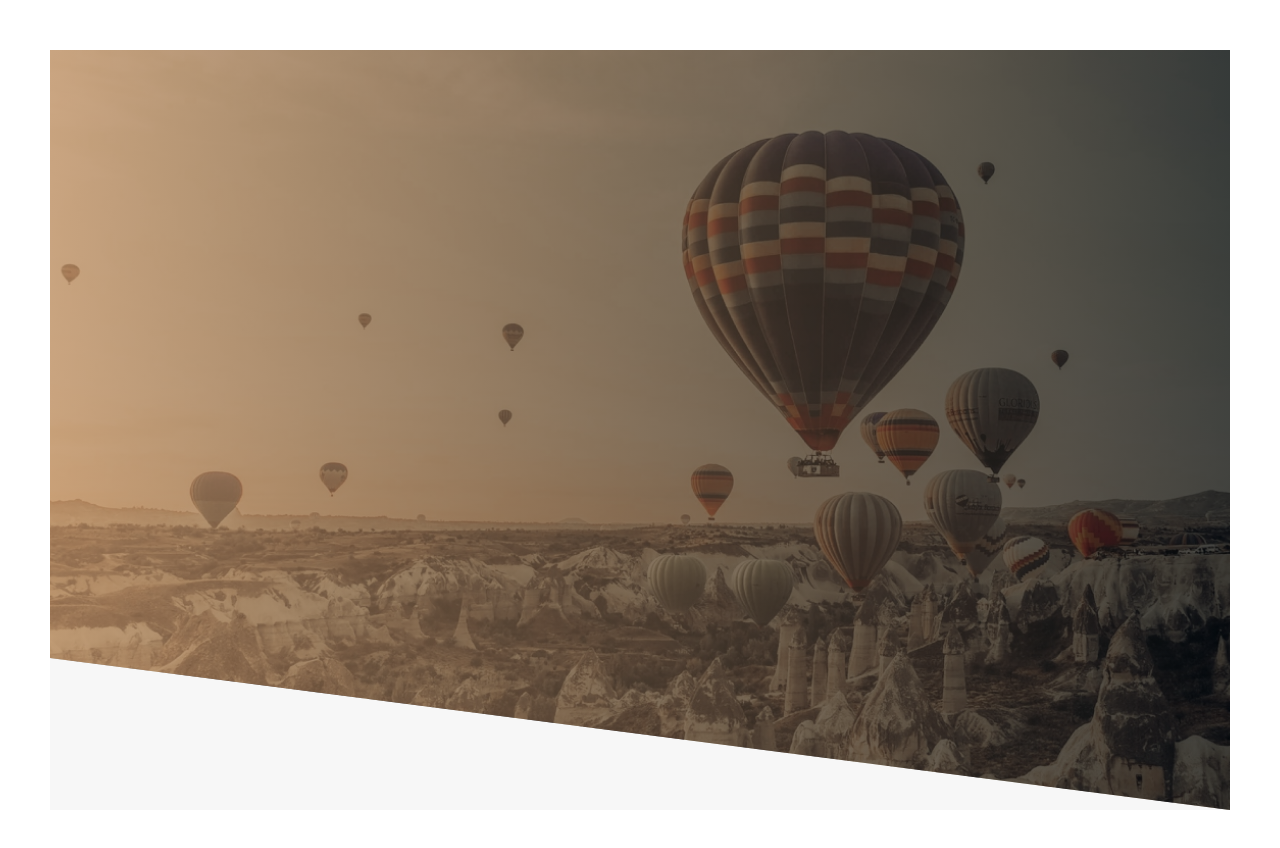
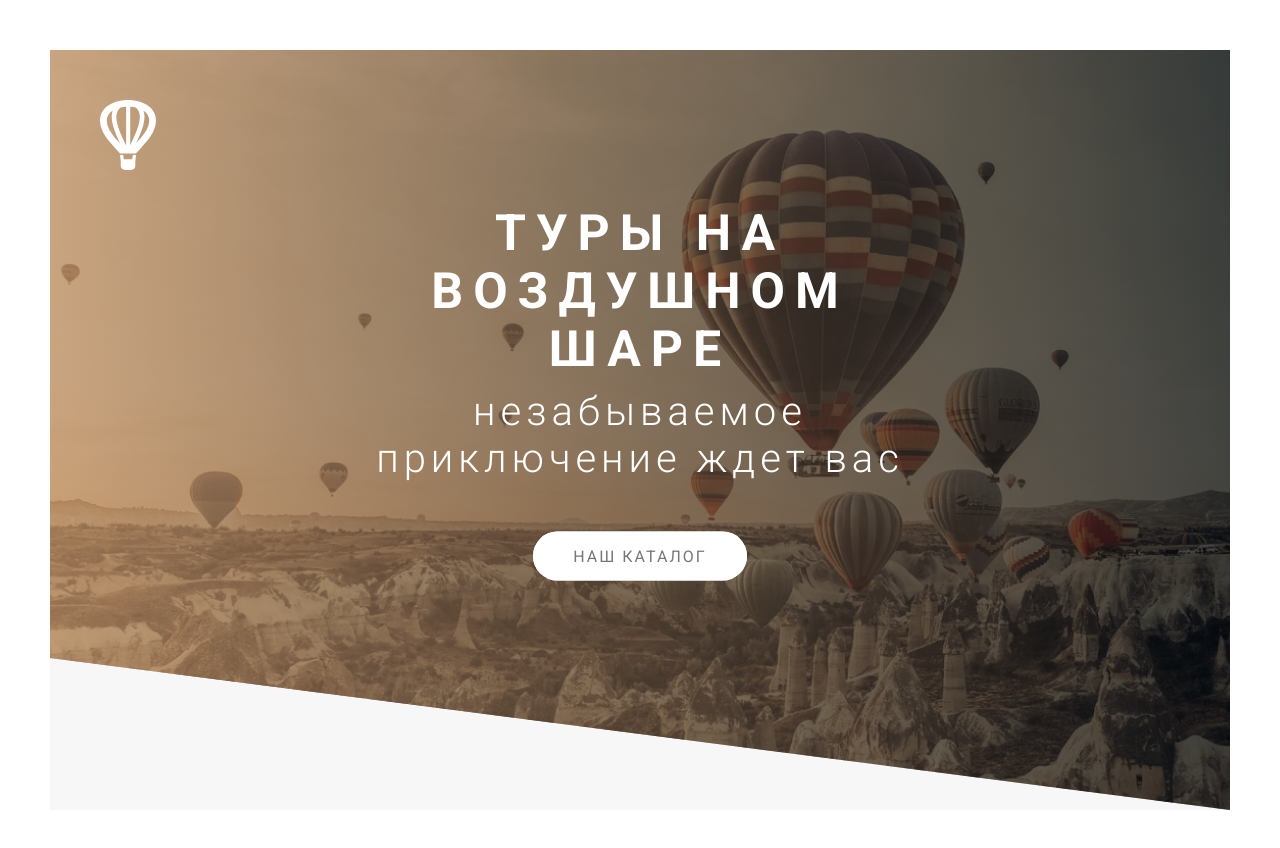
Before and after one commit to Lafoerte91/Balloon-tours, a plain HTML site: page index.html in a window 1280 px wide. Drawn offline with Linux system fonts and the light colour scheme.

Commit message:
анимация

```diff
--- a/index.html
+++ b/index.html
@@ -9,9 +9,18 @@
 </head>
 <body>
   <div class="container">
+
     <header class="header">
+      <img class="header__logo" src="/icons/Icon-logo.svg" alt="Логотип воздушный шар">
+      <div class="header__box">
+        <h1 class="title-first">
+          <span class="title-first__main">ТУРЫ НА ВОЗДУШНОМ ШАРЕ</span>
+          <span class="title-first__secondary">незабываемое приключение ждет вас</span>
+        </h1>
+        <a href="#" class="btn btn--animated">НАШ КАТАЛОГ</a>
+      </div>
+    </header>
 
-    </header>
   </div>
 </body>
 </html>
--- a/sass/style.sass
+++ b/sass/style.sass
@@ -16,6 +16,110 @@ body
   background-color: #F7F7F7
 
 .header
+  position: relative
   height: 95vh
   background: linear-gradient(90deg, rgba(186, 133, 84, 0.70) 0.03%, rgba(1, 1, 1, 0.70) 99.94%), url('/img/header-background.jpg') center / cover no-repeat
   clip-path: polygon(0 0, 100% 0, 100% 100%, 0 80%)
+  &__logo
+    position: absolute
+    left: 50px
+    top: 50px
+    width: 56px
+    height: 70px
+  &__box
+    position: absolute
+    top: 45%
+    left: 50%
+    transform: translate(-50%, -50%)
+    max-width: 970px
+    text-align: center
+
+.title-first
+  color: #FFF
+  margin-bottom: 50px
+  &__main
+    display: block
+    font-size: 50px
+    font-weight: 800
+    letter-spacing: 10px
+    text-transform: uppercase
+    margin-bottom: 10px
+    animation-name: leftToRight
+    animation-duration: 1.7s
+    animation-delay: 1s
+    animation-timing-function: ease
+    backface-visibility: hidden
+  &__secondary
+    display: block
+    font-size: 40px
+    font-weight: 300
+    letter-spacing: 5px
+    animation-name: rightToLeft
+    animation-duration: 1.7s
+    animation-delay: 1s
+    animation-timing-function: ease
+    backface-visibility: hidden
+
+.btn
+  position: relative
+  &:link, &:visited
+    text-transform: uppercase
+    text-decoration: none
+    background-color: #FFFFFF
+    color: #777777
+    padding: 15px 40px
+    border-radius: 50px
+    display: inline-block
+    transition: all .3s
+  &:hover
+    transform: translateY(-4px)
+    box-shadow: 0px 4px 4px 0px rgba(0, 0, 0, 0.3)
+    &::after
+      opacity: 0
+      transform: scaleX(1.5) scaleY(1.7)
+  &:active
+    transform: translateY(-2px)
+    box-shadow: 0px 4px 4px 0px rgba(0, 0, 0, 0.1)
+  &::after
+    position: absolute
+    top: 0
+    left: 0
+    content: ""
+    background: #FFFFFF
+    width: 100%
+    height: 100%
+    border-radius: 50px
+    display: inline-block
+    z-index: -1
+    transition: all .4s
+  &--animated
+    animation: btnToUp .5s ease-out .7s
+    animation-fill-mode: backwards
+
+@keyframes btnToUp
+  0%
+    opacity: 0
+    transform: translateY(100px)
+  100%
+    opacity: 1
+    transform: translateY(0px)
+
+@keyframes leftToRight
+  0%
+    opacity: 0
+    transform: translateX(-100px)
+  80%
+    transform: translateX(10px)
+  100%
+    opacity: 1
+    transform: translateX(0px)
+
+@keyframes rightToLeft
+  0%
+    opacity: 0
+    transform: translateX(100px)
+  80%
+    transform: translateX(-10px)
+  100%
+    opacity: 1
+    transform: translateX(0px)
```
Also changed, not shown: css/style.css, icons/Icon-logo.svg (added).
